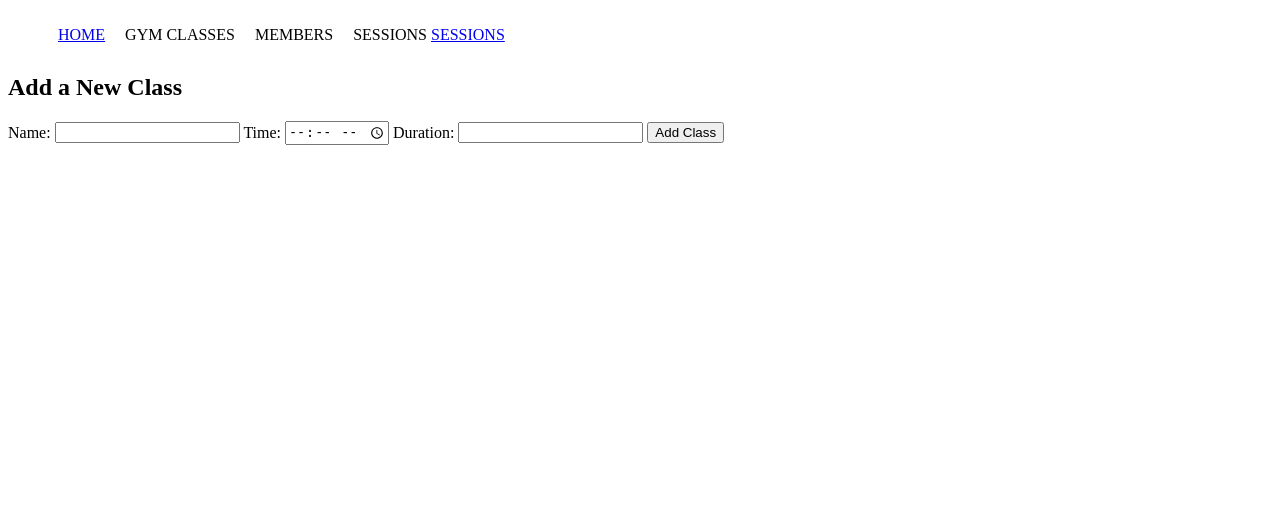
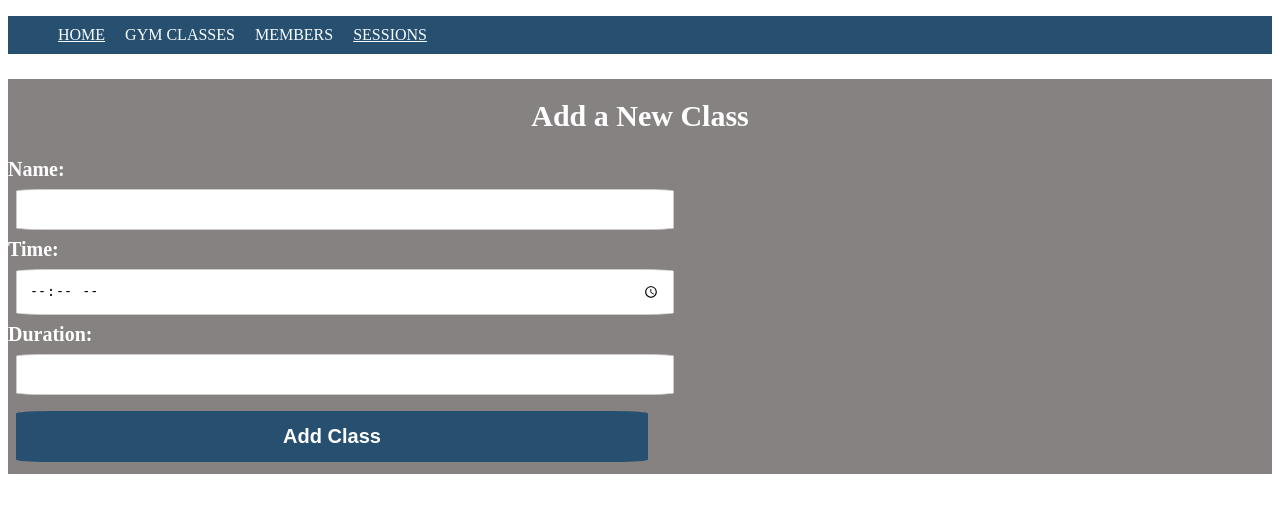
Before and after one commit to victometer/Final_Project, a Flask app: page /gym_classes/new in a window 1280 px wide. Shown: the top 513 px of the page. Run offline with Flask 2, Linux system fonts and the light colour scheme.

Commit message:
first css draft

```diff
--- a/static/css/style.css
+++ b/static/css/style.css
@@ -2,6 +2,12 @@
 nav ul{
     display: flex;
     list-style: none;
+    background-color: #275070;
+    color: #f9fdff;
+
+}
+a {
+    color: #f9fdff;
 }
 
 nav ul li {
@@ -11,7 +17,7 @@ nav ul li {
     }
 
 .menu a:hover  {
-    background-color: antiquewhite;
+    background-color: #2d2d2d;
 
 }
 
@@ -23,7 +29,7 @@ nav ul li {
 .dropdown-content {
     display: none;
     position: absolute;
-    background-color: #f9f9f9;
+    background-color: #275070;
     min-width: 160px;
     box-shadow: 0px 8px 16px 0px rgba(0,0,0,0.2);
     padding: 12px 16px;
@@ -37,18 +43,104 @@ nav ul li {
 h1 {
     text-align: center;
     font-size: 40px;
+    color: white;
 }
 
 table {
     margin-left: auto;
     margin-right: auto;
     font-size: 30px;
+    margin: 50px;
+    padding-right: 70px;
+    /* overflow: auto; */
 }
 
-/* #top-row {
+#all-classes {
+    /* border-collapse: collapse; */
+    width: 100%;
+}
+#all-classes th, #all-classes td {
+    border: 1px solid #ddd;
     padding: 10px;
-} */
+    color: white;
+}
 
-th {
-    padding: 10px;
+#all-classes tr:nth-child(even){
+    background-color: #a6a4a4;
 }
+/*
+#all-classes tr:hover {background-color: #ddd;} */
+
+#top-row {
+    padding-top: 12px;
+    padding-bottom: 12px;
+    text-align: left;
+    background-color: #275070;
+    color: #f9fdff;
+}
+
+h2 {
+    text-align: center;
+    font-size: 30px;
+    color: white;
+    padding-top: 20px ;
+}
+
+/* Media styling */
+.wrap {
+    display: flex;
+    flex-wrap: wrap;
+    padding: 4px;
+}
+.box {
+    flex: 50%;
+    max-width: 50%;
+    border-radius: 5%;
+}
+
+.box img {
+    /* margin-top: 8px; */
+    vertical-align: middle;
+    border-radius: 5%;
+    width: 450px;
+    height: 300px;
+}
+
+/* Content */
+#content {
+    background-color: rgb(135, 130, 130);
+}
+
+/* New Class */
+
+#new-class {
+    align-items: center;
+}
+#new-class input, select {
+    width: 50%;
+    padding: 12px;
+    margin: 8px 8px;
+    display: inline-block;
+    border: 1px solid #ccc;
+    border-radius: 5%;
+    /* box-sizing: border-box; */
+}
+
+#new-class button {
+    width: 50%;
+    background-color: #275070;
+    color: white;
+    font-size: 20px;
+    font-weight:bold ;
+    padding: 14px 20px;
+    margin: 8px;
+    margin-bottom: 12px;
+    border: none;
+    border-radius: 5%;
+    cursor: pointer;
+}
+#new-class label {
+    color: white;
+    font-size: 20px;
+    font-weight:bold ;
+}
--- a/templates/base.html
+++ b/templates/base.html
@@ -38,7 +38,7 @@
             </ul>
         </li>
         <li>
-            Sessions
+
         <a href="/sessions">Sessions</a>
         </li>
 
--- a/templates/gym_classes/new.html
+++ b/templates/gym_classes/new.html
@@ -4,13 +4,13 @@
 <h2> Add a New Class</h2>
 
 <form action="/gym_classes/new" method = "POST">
-    <div>
-        <label for="name">Name:</label>
-        <input type="text" id = "name" name ="name">
-        <label for="time">Time:</label>
-        <input type="time" id = "time" name ="time">
-        <label for="duration">Duration:</label>
-        <input type="number" id = "duration" name ="duration">
+    <div id="new-class">
+        <label for="name">Name:</label> <br>
+        <input type="text" id = "name" name ="name"> <br>
+        <label for="time">Time:</label> <br>
+        <input type="time" id = "time" name ="time"> <br>
+        <label for="duration">Duration:</label> <br>
+        <input type="number" id = "duration" name ="duration"> <br>
         <button type="submit">Add Class</button>
     </div>
 </form>
```
Also changed, not shown: templates/gym_classes/index.html (+30 -2 lines).
